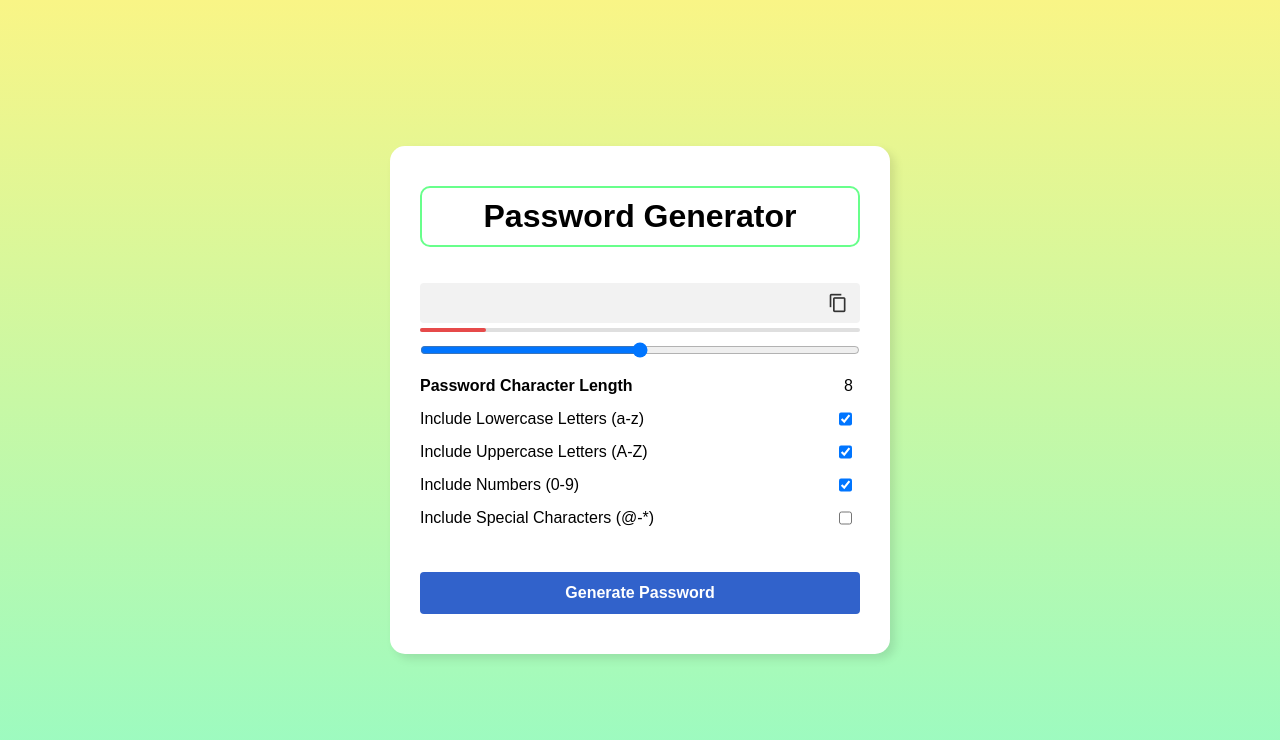
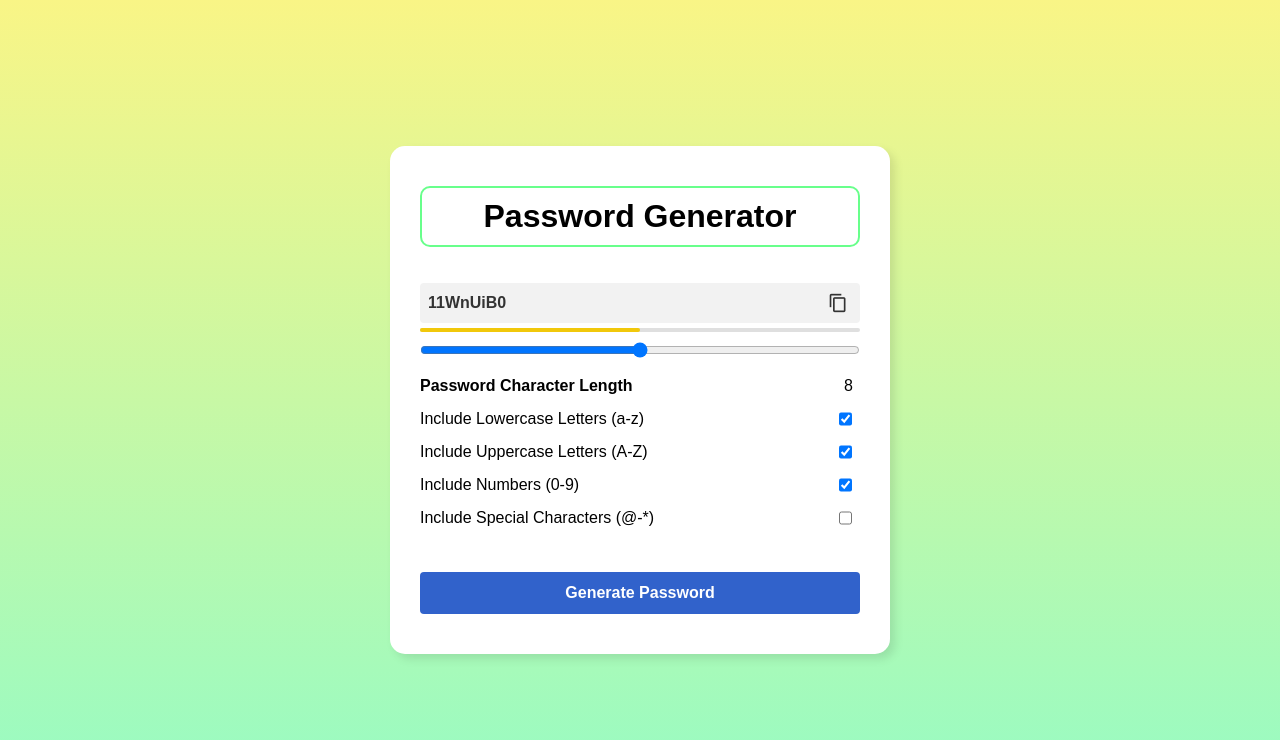
Before and after one commit to maheshmnair/PasswordGenerator, a plain HTML site: page index.html in a window 1280 px wide. Drawn offline with Linux system fonts and the light colour scheme.

Commit message:
code changes

```diff
--- a/script.js
+++ b/script.js
@@ -3,7 +3,7 @@ const sliderValue = document.getElementById("sliderValue");
 const passBox = document.getElementById("passwordBox");
 
 const lowercaseEl = document.getElementById("lowercase");
-const uppercseEl = document.getElementById("uppercase");
+const uppercaseEl = document.getElementById("uppercase");
 const numbersEl = document.getElementById("numbers");
 const symbolsEl = document.getElementById("symbols");
 
@@ -16,6 +16,8 @@ const lowercaseLetters = "abcdefghijklmnopqrstuvwxyz";
 const uppercaseLetters = "ABCDEFGHIJKLMNOPQRSTUVWXYZ";
 const numbers = "0123456789";
 const symbols = "!@#$%^&*()_+-=[]{}\\|;':\",./<>?";
+
+window.onload = generatePassword;
 
 sliderValue.textContent = inputSlider.value;
 inputSlider.addEventListener("input",()=>{
@@ -31,7 +33,7 @@ function generatePassword(){
     let password = "";
 
     characters += lowercaseEl.checked ? lowercaseLetters : "";
-    characters += uppercseEl.checked ? uppercaseLetters : "";
+    characters += uppercaseEl.checked ? uppercaseLetters : "";
     characters += numbersEl.checked ? numbers : "";
     characters += symbolsEl.checked ? symbols : "";
 
@@ -50,7 +52,6 @@ generateBtn.addEventListener("click",()=>{
 
 function updatePasswordIndicator(){
     const passwordStrength = getPasswordStrength(passBox.value);
-    console.log(passwordStrength);
     passIndicator.className = "password-indicator " + passwordStrength;
     console.log(passIndicator.className);
 }
@@ -59,7 +60,7 @@ function getPasswordStrength(password){
 
     if(password.length <=5){
         return "weak";
-    }else if (password.length <=11){
+    }else if (password.length <=10){
         return "medium";
     }else{
         return "strong";
--- a/style.css
+++ b/style.css
@@ -126,7 +126,7 @@ input[type="range"]{
 }
 
 .password-indicator.weak::before{
-    width: 15%;
+    width: 20%;
     background-color: #e64a4a;
 }
 
```
